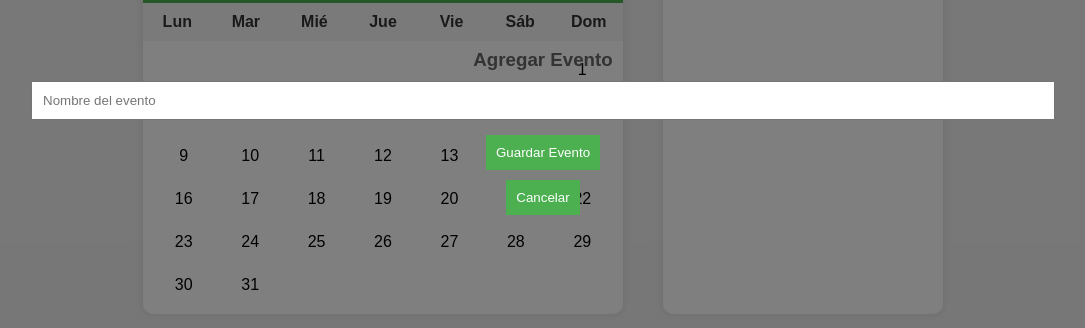
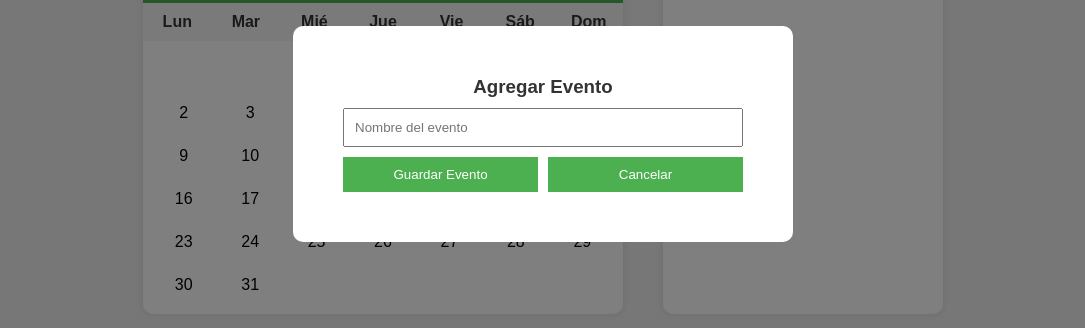
Before and after one commit to Exaedro/calendario, a plain HTML site: page index.html in a window 1280 px wide. Both pictures are taken after a click on the element "10". Shown: the part 266-594 px from the top of the page, without its empty margins (97-1182 px from the left). Drawn offline with Linux system fonts and the light colour scheme.

Commit message:
actualizado

```diff
--- a/index.html
+++ b/index.html
@@ -26,10 +26,16 @@
             <div id="days"></div>
 
             <div id="event-modal">
-                <h3>Agregar Evento</h3>
-                <input type="text" id="event-name" placeholder="Nombre del evento">
-                <button id="save-event">Guardar Evento</button>
-                <button id="cancel-event">Cancelar</button>
+                <div class="event-modal-container">
+                    <h3>Agregar Evento</h3>
+                    <div class="modal-inputs">
+                        <input type="text" id="event-name" placeholder="Nombre del evento">
+                        <div class="modal-buttons">
+                            <button id="save-event">Guardar Evento</button>
+                            <button id="cancel-event">Cancelar</button>
+                        </div>
+                    </div>
+                </div>
             </div>
         </div>
 
--- a/style.css
+++ b/style.css
@@ -103,19 +103,40 @@ body {
     color: #333;
 }
 
+.event-modal-container {
+    padding: 50px;
+    width: 500px;
+    background-color: #fff;
+    border-radius: 10px;
+}
+
+.modal-inputs {
+    display: flex;
+    flex-direction: column;
+    justify-content: center;
+    align-items: center;
+}
+
+.modal-buttons {
+    width: 100%;
+    display: flex;
+    justify-content: space-between;
+    gap: 10px;
+}
+
 #event-modal input {
     padding: 10px;
     margin: 10px 0;
-    width: 80%;
+    width: 100%;
 }
 
 #event-modal button {
+    width: 100%;
     padding: 10px;
     background-color: #4CAF50;
     border: none;
     color: white;
     cursor: pointer;
-    margin: 5px;
 }
 
 #event-modal button:hover {
@@ -152,6 +173,11 @@ body {
     background-color: #e0e0e0;
 }
 
+.event-actions {
+    display: flex;
+    gap: 10px;
+}
+
 .event-actions button {
     background-color: transparent;
     border: none;
```
